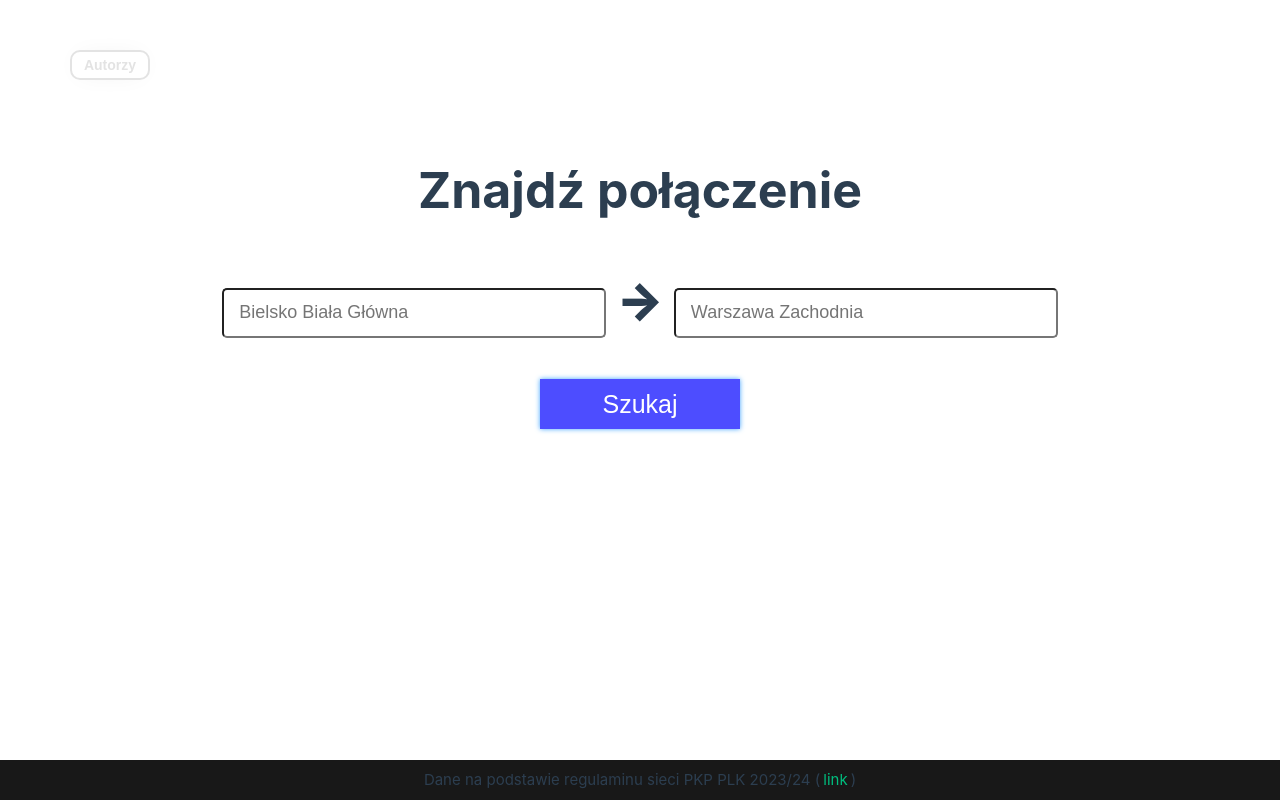
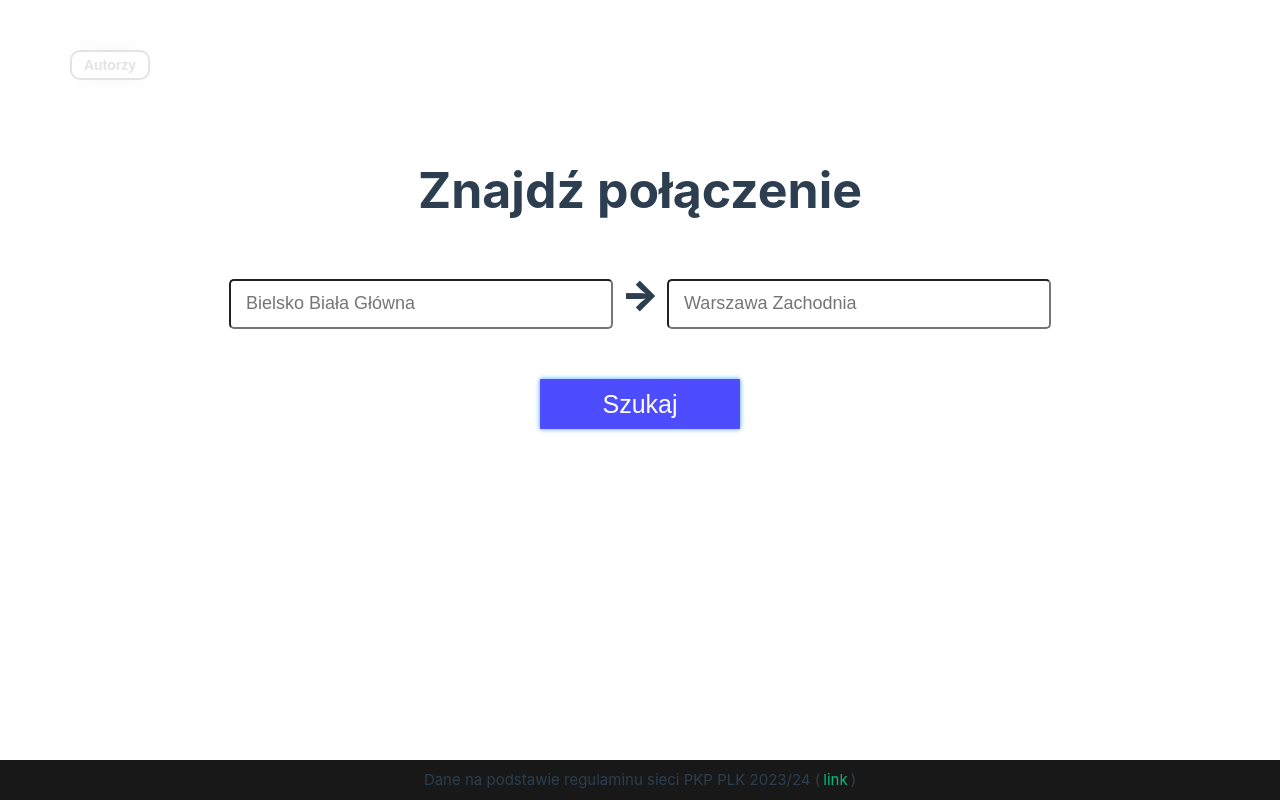
Before and after one commit to JakubJKrawczyk/TrainStationRepo, a Vue app: page / in a window 1280 px wide. Built offline with nearby package versions, Linux system fonts and the light colour scheme.

Commit message:
mnij kurwa

```diff
--- a/src/assets/main.css
+++ b/src/assets/main.css
@@ -19,7 +19,7 @@ footer {
 }
 .arrow{
   text-align: center;
-  font-size: 50px;
+  font-size: 40px;
   width:150px;
   font-weight: 900;
 }
```
